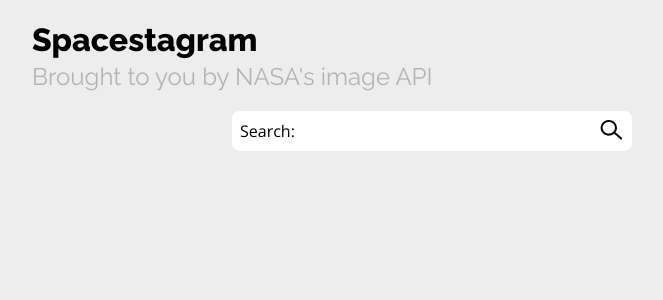
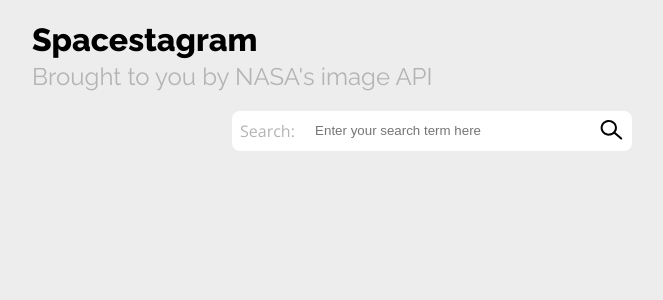
Before and after one commit to alxmcr/fe-spacestagram-app-react-ts, a React (Vite) app: page / in a window 1280 px wide. Shown: the top 300 px of the page, without its empty margins (208-871 px from the left). Built offline with nearby package versions, Linux system fonts and the light colour scheme.

Commit message:
Fix Like & Unlike buttons

```diff
--- a/src/components/ImagesSearchForm/ImagesSearchForm.scss
+++ b/src/components/ImagesSearchForm/ImagesSearchForm.scss
@@ -9,7 +9,9 @@
   gap: 0.5rem;
   justify-content: center;
   padding: 0.5rem;
-
+  &__label {
+    color: $accent;
+  }
   &__query {
     border: none;
     height: $height_button;
--- a/src/components/ImagesSearchForm/ImagesSearchForm.tsx
+++ b/src/components/ImagesSearchForm/ImagesSearchForm.tsx
@@ -26,8 +26,10 @@
         id="query"
         type="search"
         className="search__query"
+        placeholder="Enter your search term here"
         onChange={handleQuery}
         value={query}
+        required
       />
       <button type="submit" className="search__submit">
         <SearchIcon className="icon" fill={"#a23344"}  />
--- a/src/components/NasaImageCard/NasaImageCard.tsx
+++ b/src/components/NasaImageCard/NasaImageCard.tsx
@@ -15,12 +15,17 @@
   const { dispatch } = likesValue;
 
   const handleLike = () => {
+    console.log("Like")
     const { nasa_id } = nasaImage;
-    console.log("Like!", nasa_id);
-    // console.log({ state });
+    setLiked(true);
+    dispatch({ type: "LIKE", payload: nasa_id });
+  };
 
-    setLiked(!liked);
-    dispatch({ type: "LIKE", payload: nasa_id });
+  const handleUnlike = () => {
+    console.log("UnLike")
+    const { nasa_id } = nasaImage;
+    setLiked(false);
+    dispatch({ type: "UNLIKE", payload: nasa_id });
   };
 
   return (
@@ -41,17 +46,19 @@
         ) : null}
       </div>
       <div className="card__actions">
-        <button className="card__button" onClick={handleLike}>
-          {liked ? (
+        {liked ? (
+          <button className="card__button" onClick={handleUnlike}>
             <HeartIcon
               className="icon--liked"
               fill="#FF346E"
               stroke="#FF346E"
             />
-          ) : (
+          </button>
+        ) : (
+          <button className="card__button" onClick={handleLike}>
             <HeartIcon className="icon" fill="#fff" stroke="#000" />
-          )}
-        </button>
+          </button>
+        )}
       </div>
       <div className="card__footer">
         <h3 className="card__title">{nasaImage?.title}</h3>
```
